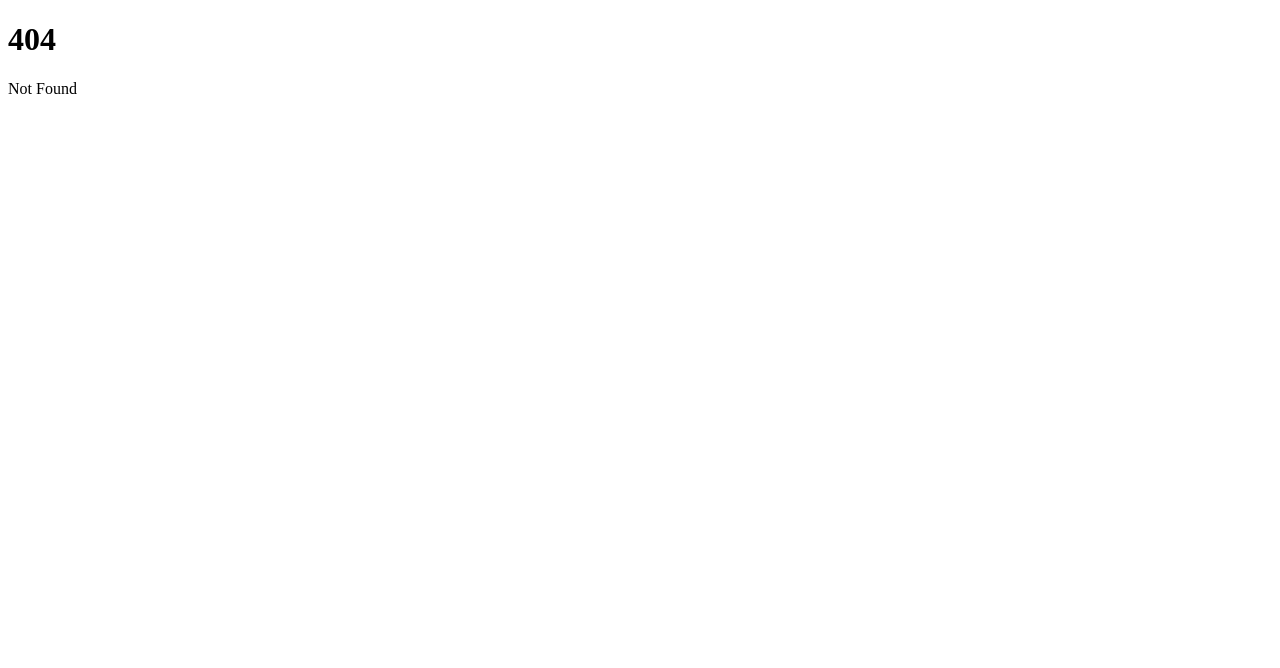
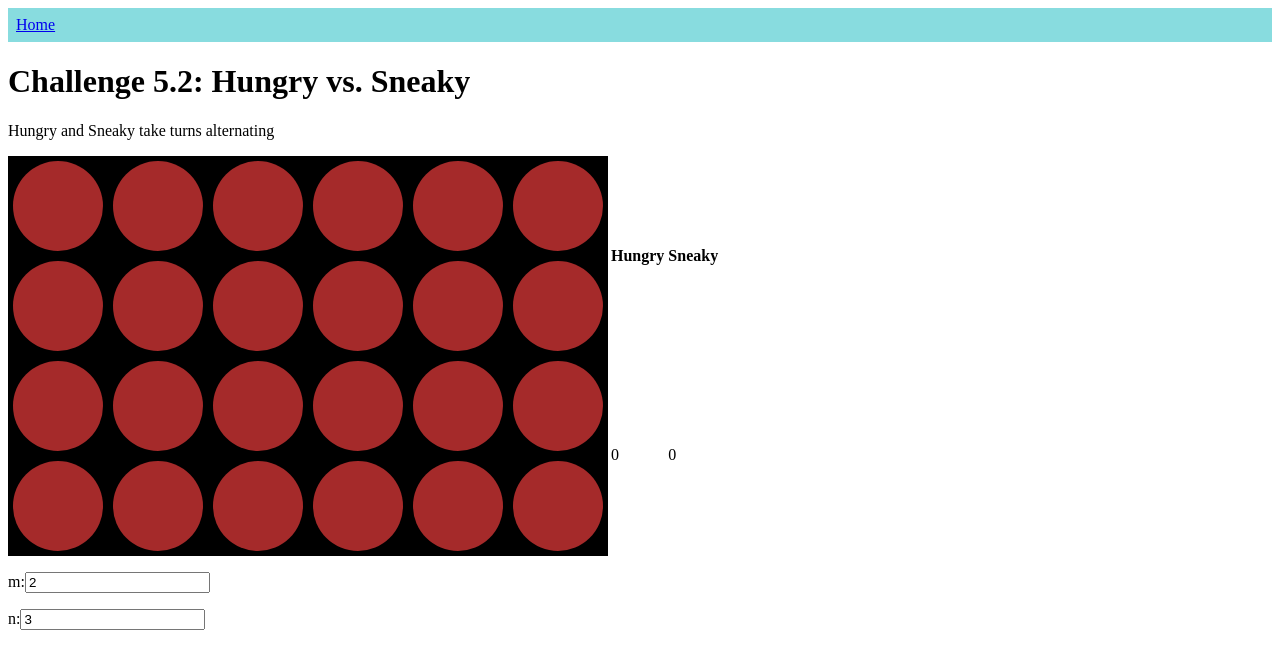
Before and after one commit to drewyoungren/svandbox, a SvelteKit app: page /amp2024/hungry_sneaky in a window 1280 px wide. Before the commit this address had no page. Shown: the top 668 px of the page. Built offline with nearby package versions, Linux system fonts and the light colour scheme.

Commit message:
Init feature

```diff
--- /dev/null
+++ b/src/routes/amp2024/hungry_sneaky/+page.svelte
@@ -0,0 +1,115 @@
+<script>
+  import { onMount } from 'svelte';
+
+  /**
+   * @type Array<Array<Boolean>>
+   */
+  let status = [];
+
+  /**
+   * @typedef ChocNode
+   * @type {Object}
+   * @property {number} i
+   * @property {number} j
+   * @property {boolean} choc
+   * @property {boolean} hungrySelect
+   * @property {boolean} sneakySelect
+   */
+
+  /**
+   * @type Array<Array<ChocNode>>
+   */
+  let grid = [];
+
+  let m = 2;
+  let n = 3;
+
+  for (let i = 0; i < 2 * m; i++) {
+    grid.push([]);
+    for (let j = 0; j < 2 * n; j++) {
+      grid[i].push({
+        i: i,
+        j: j,
+        choc: true,
+        hungrySelect: false,
+        sneakySelect: false,
+      });
+    }
+  }
+
+  let score = [0, 0];
+
+  /**
+   * @type Number
+   */
+  let sw = 2 * n * 100;
+  /**
+   * @type Number
+   */
+  let sh = 2 * m * 100;
+
+  let turn = 0;
+
+  onMount(() => console.log(grid));
+</script>
+
+<h1>Challenge 5.2: Hungry vs. Sneaky</h1>
+
+<p>Hungry and Sneaky take turns alternating</p>
+
+<div class="maindisplay">
+  <svg
+    xmlns="http://www.w3.org/2000/svg"
+    style:height={2 * m * 100}
+    style:width={2 * n * 100}
+  >
+    {#each grid as row}
+      {#each row as { i, j, choc, sneakySelect, hungrySelect }}
+        <rect x={j * 100} y={i * 100} width="100" height="100" fill="black"
+        ></rect>
+        {#if choc}
+          <!-- svelte-ignore a11y-click-events-have-key-events -->
+          <!-- svelte-ignore a11y-no-static-element-interactions -->
+          <circle
+            cx={j * 100 + 50}
+            cy={i * 100 + 50}
+            r="45"
+            fill="brown"
+            on:click={() => {
+              if (turn == 0) {
+                hungrySelect = !hungrySelect;
+              }
+            }}
+            stroke={hungrySelect ? 'yellow' : sneakySelect ? 'lightblue' : ''}
+            stroke-width="4"
+          ></circle>
+        {/if}
+      {/each}
+    {/each}
+  </svg>
+
+  <table>
+    <tr>
+      <th>Hungry</th>
+      <th>Sneaky</th>
+    </tr>
+    <tr>
+      <td>{score[0]}</td>
+      <td>{score[1]}</td>
+    </tr>
+  </table>
+</div>
+
+<div>
+  <p>m:<input type="number" name="m" id="mnumber" bind:value={m} /></p>
+  <p>n:<input type="number" name="n" id="nnumber" bind:value={n} /></p>
+</div>
+
+<style>
+  .maindisplay {
+    display: flex;
+  }
+  svg {
+    max-width: 100%;
+  }
+</style>
```
